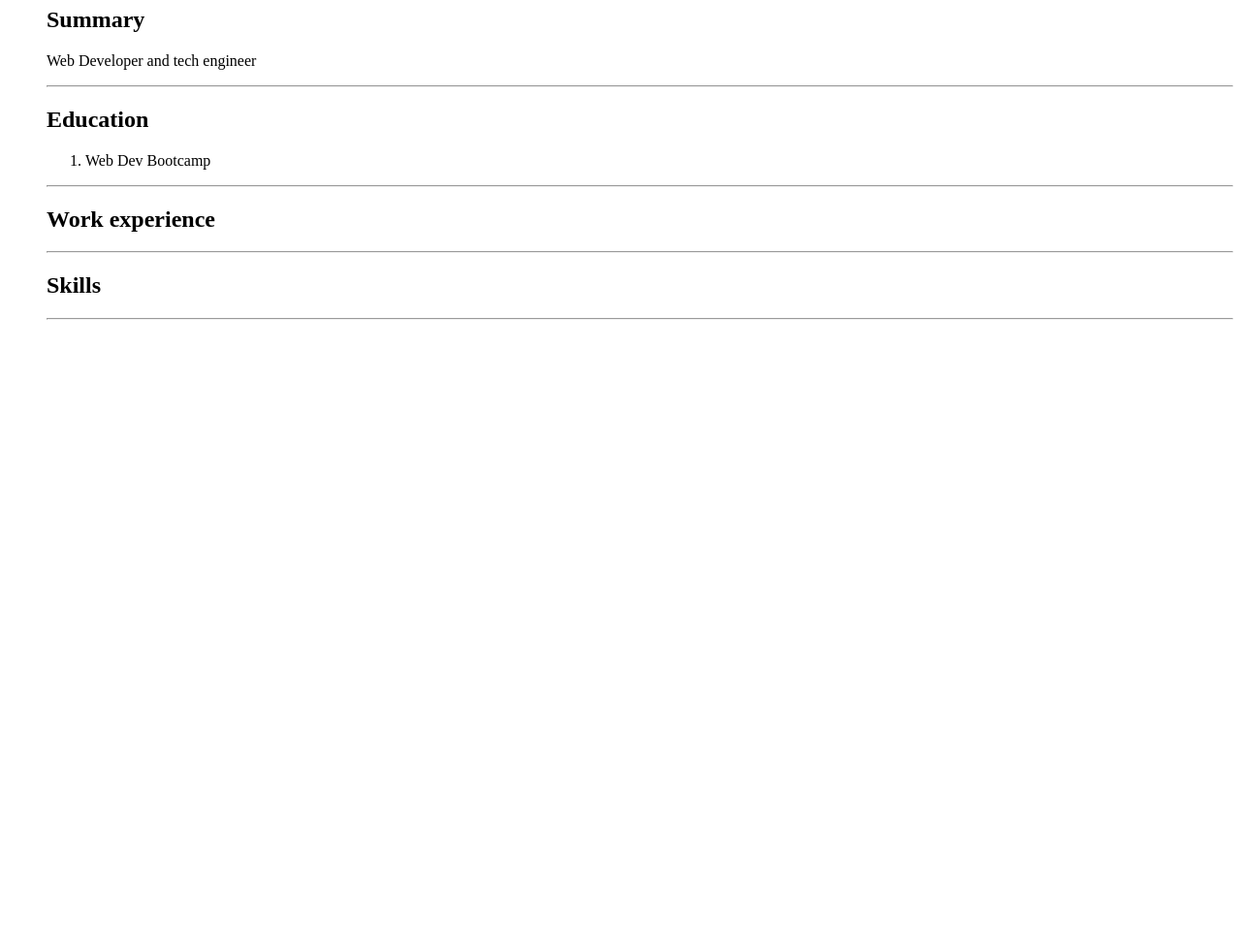
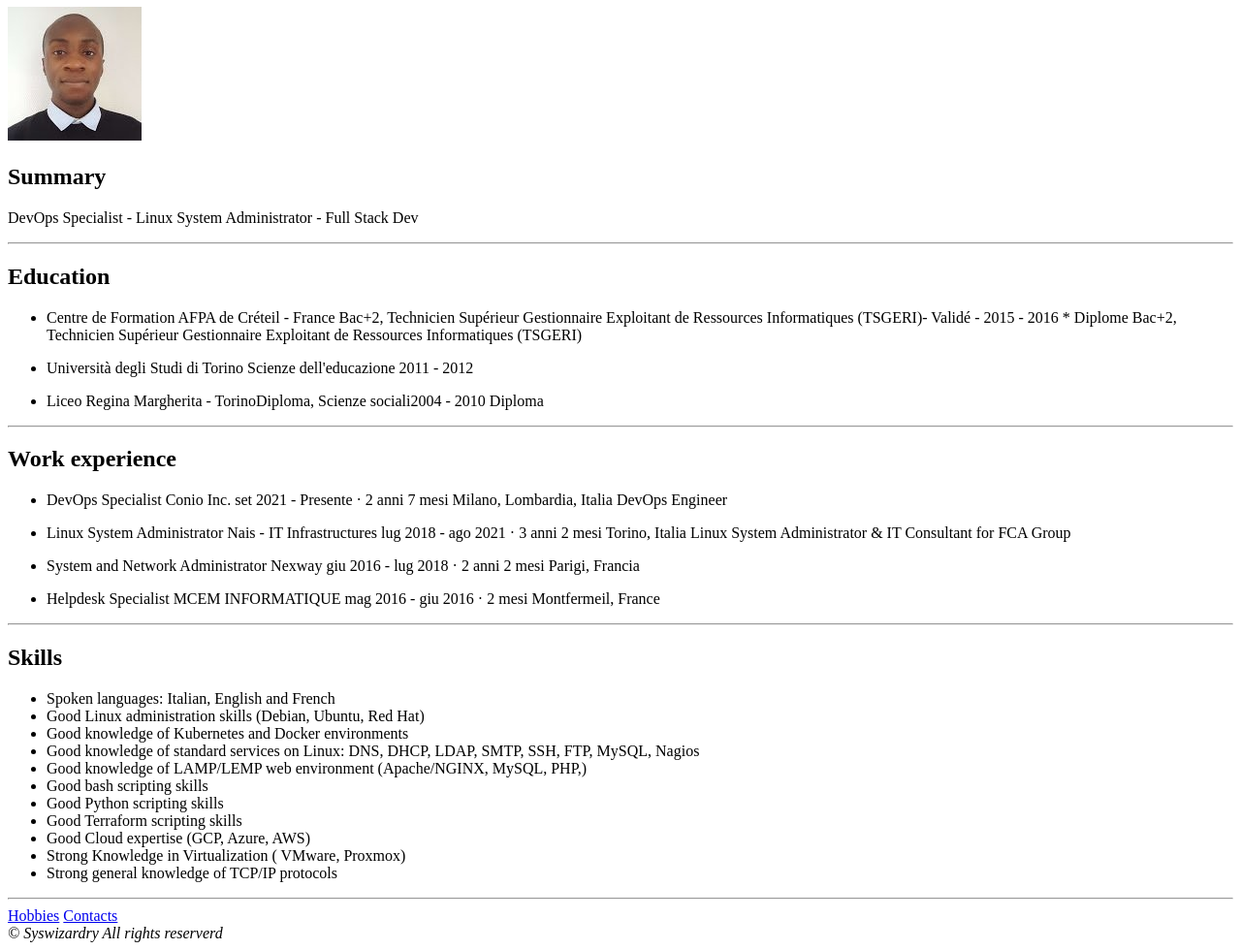
Before and after one commit to kapalal/html-portfolio, a plain HTML site: page index.html in a window 1280 px wide. Shown: the part 73-1053 px from the top of the page at 97% size. Before the commit the page ends 800 px from the top, so only its background shows below. Drawn offline with Linux system fonts and the light colour scheme.

Commit message:
Update index.html

```diff
--- a/index.html
+++ b/index.html
@@ -6,22 +6,78 @@
     <title>My Resume</title>
 </head>
 <body>
-    <h1>Mr.Webb</h1>
-    <ul>
+    <h1>Mbongo Nick Ivan Kapalala</h1>
+    <img src="./assets/images/1517581005392.jpeg">
         <h2>Summary</h2>
-        <p>Web Developer and tech engineer</p>
+        <p>DevOps Specialist - Linux System Administrator - Full Stack Dev</p>
         <hr>
         <h2>Education</h2>
-        <p></p>
-        <ol>
-            <li><p>Web Dev Bootcamp</p></li>
-        </ol>
+        <ul><li>
+            Centre de Formation AFPA de Créteil - France
+            Bac+2, Technicien Supérieur Gestionnaire Exploitant de Ressources Informatiques (TSGERI)- Validé - 2015 - 2016
+            * Diplome Bac+2, Technicien Supérieur Gestionnaire Exploitant de Ressources Informatiques (TSGERI)</li>
+        </ul>
+        <ul><li>
+            Università degli Studi di Torino
+            Scienze dell'educazione 2011 - 2012
+            </li>
+        </ul>
+        <ul><li>
+            Liceo Regina Margherita - TorinoDiploma, Scienze sociali2004 - 2010
+            Diploma</li>
+        </ul>
         <hr>
         <h2>Work experience</h2>
+        <ul>
+            <li>DevOps Specialist
+                Conio Inc.
+                set 2021 - Presente · 2 anni 7 mesi
+                Milano, Lombardia, Italia
+                DevOps Engineer
+            </li>
+            </ul>
+        <ul>
+            <li>Linux System Administrator
+                Nais - IT Infrastructures
+                lug 2018 - ago 2021 · 3 anni 2 mesi
+                Torino, Italia
+                Linux System Administrator & IT Consultant for FCA Group
+            </li>
+            </ul>
+        <ul>
+            <li>System and Network Administrator
+                Nexway
+                giu 2016 - lug 2018 · 2 anni 2 mesi
+                Parigi, Francia
+            </li>
+        </ul>
+        <ul>
+            <li>Helpdesk Specialist
+                MCEM INFORMATIQUE
+                mag 2016 - giu 2016 · 2 mesi
+                Montfermeil, France
+            </li>
+        </ul>
         <hr>
         <h2>Skills</h2>
+        <ul>
+            <li>Spoken languages: Italian, English and French</li>
+            <li>Good Linux administration skills (Debian, Ubuntu, Red Hat)</li>
+            <li>Good knowledge of Kubernetes and Docker environments</li>
+            <li>Good knowledge of standard services on Linux: DNS, DHCP, LDAP, SMTP, SSH, FTP, MySQL, Nagios</li>
+            <li> Good knowledge of LAMP/LEMP web environment (Apache/NGINX, MySQL, PHP,)</li>
+            <li> Good bash scripting skills</li>
+            <li>Good Python scripting skills</li>
+            <li>Good Terraform scripting skills</li>
+            <li>Good Cloud expertise (GCP, Azure, AWS)</li>
+            <li>Strong Knowledge in Virtualization ( VMware, Proxmox)</li>
+            <li>Strong general knowledge of TCP/IP protocols</li>
+        </ul>
         <hr>
-
-    </ul>
+<a href="./public/hobbies.html">Hobbies</a>
+<a href="./public/contacts.html">Contacts</a>
+<footer>
+   <address>© Syswizardry All rights reserverd</address>
+</footer>
 </body>
 </html>
```
